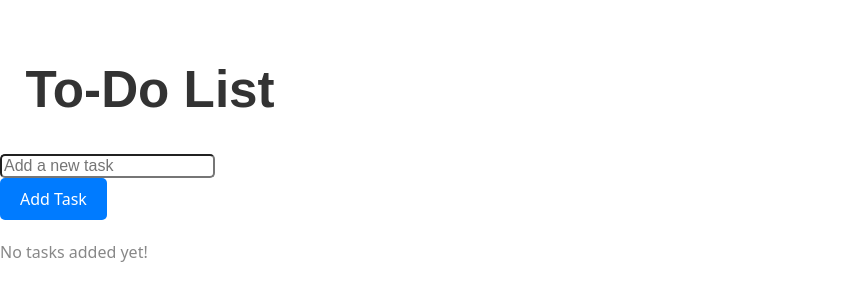
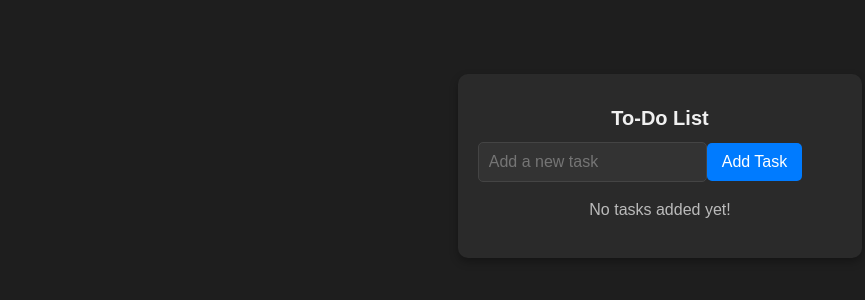
Before and after one commit to AkilaW97/Todo-list-app, a React (Vite) app: page / in a window 1280 px wide. Shown: the part 244-544 px from the top of the page, without its empty margins (0-865 px from the left). Built offline with nearby package versions, Linux system fonts and the light colour scheme.

Commit message:
Updated the App.css

```diff
--- a/src/App.css
+++ b/src/App.css
@@ -1,18 +1,64 @@
+body{
+  background-color: #1e1e1e;
+  font-family: 'Poppins', sans-serif;
+  color: white;
+  display: flex;
+  justify-content: center;
+  align-items: center;
+  height: 100vh;
+  margin: 0;
+}
 .App{
   text-align: center;
+  padding: 20px;
+  max-width: 400px;
+  width: 100%;
+  background: #2a2a2a;
+  border-radius: 10px;
+  box-shadow: 0 4px 8px rgba(0, 0, 0, 0.3);
   margin-top: 20px;
 }
 
 h1{
-  color: #333;
+  color: #f0f0f0;
   font-family: Arial, Helvetica, sans-serif;
+  font-size: 20px;
+}
+
+.task-input{
+  display: flex;
+  gap: 10px;
+  margin-bottom: 20px;
+}
+
+input{
+  flex: 1;
+  padding: 10px;
+  border: 1px solid #444;
+  background: #333;
+  color: white;
+  border-radius: 5px;
+  font-size: 16px;
+}
+
+button{
+  padding: 10px 15px;
+  font-size: 16px;
+  cursor: pointer;
+  border: none;
+  border-radius: 5px;
+  background-color: #007bff;
+  color: white;
+  transition: 0.3s;
+}
+
+button:hover{
+  background-color: #0056b3;
 }
 
 .task-list{
-  margin: 20px auto;
-  width: 300px;
+  width: 100%;
   text-align: left;
-  color: black;
 }
 
 ul{
@@ -25,10 +71,10 @@ li{
   justify-content: space-between;
   align-items: center;
   padding: 10px;
-  border: 1px solid #ddd;
-  margin-bottom: 5px;
-  border-radius: 5px;
-  background-color: #f9f9f9;
+  border-radius: 8px;
+  background-color: #3a3a3a;
+  box-shadow: 0 2px 5px rgba(0, 0, 0, 0.2);
+  margin-bottom: 10px;
 }
 
 .delete-btn{
@@ -39,6 +85,7 @@ li{
   padding: 5px 10px;
   cursor: pointer;
   font-size: 14px;
+  transition: 0.3s;
 }
 
 .delete-btn:hover{
@@ -46,33 +93,6 @@ li{
 }
 
 p{
-  color: #888;
+  color: #bbb;
+  text-align: center;
 }
-
-.task-input{
-  margin: 20px auto;
-  width: 300px;
-  display: flex;
-  gap: 10px;
-}
-
-input{
-  flex: 1;
-  padding: 1px solid #ddd;
-  border-radius: 5px;
-  font-size: 16px;
-}
-
-button{
-  padding: 10px 20px;
-  font-size: 16px;
-  cursor: pointer;
-  border: none;
-  border-radius: 5px;
-  background-color: #007bff;
-  color: white;
-}
-
-button:hover{
-  background-color: #0056b3;
-}
```
